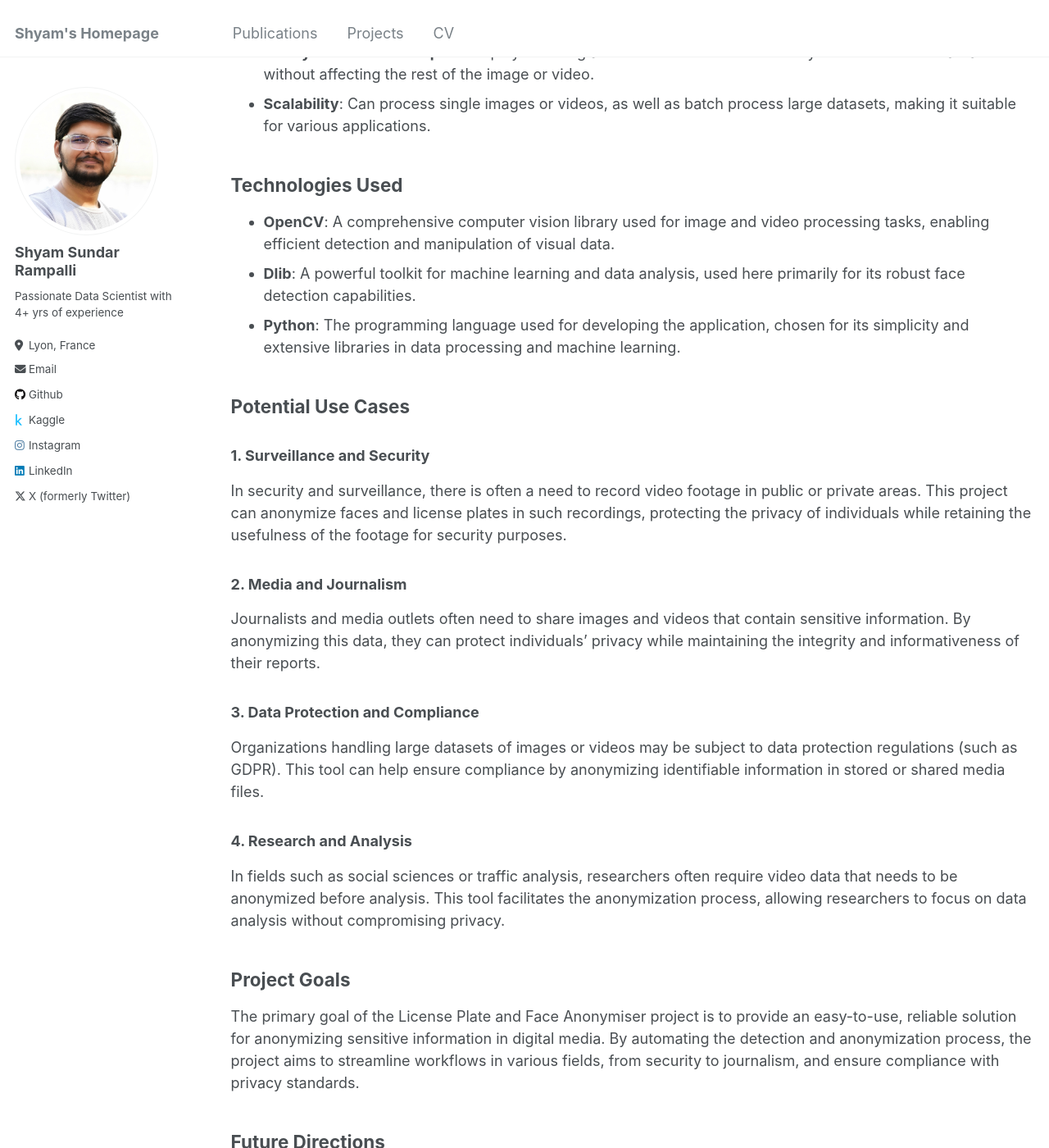
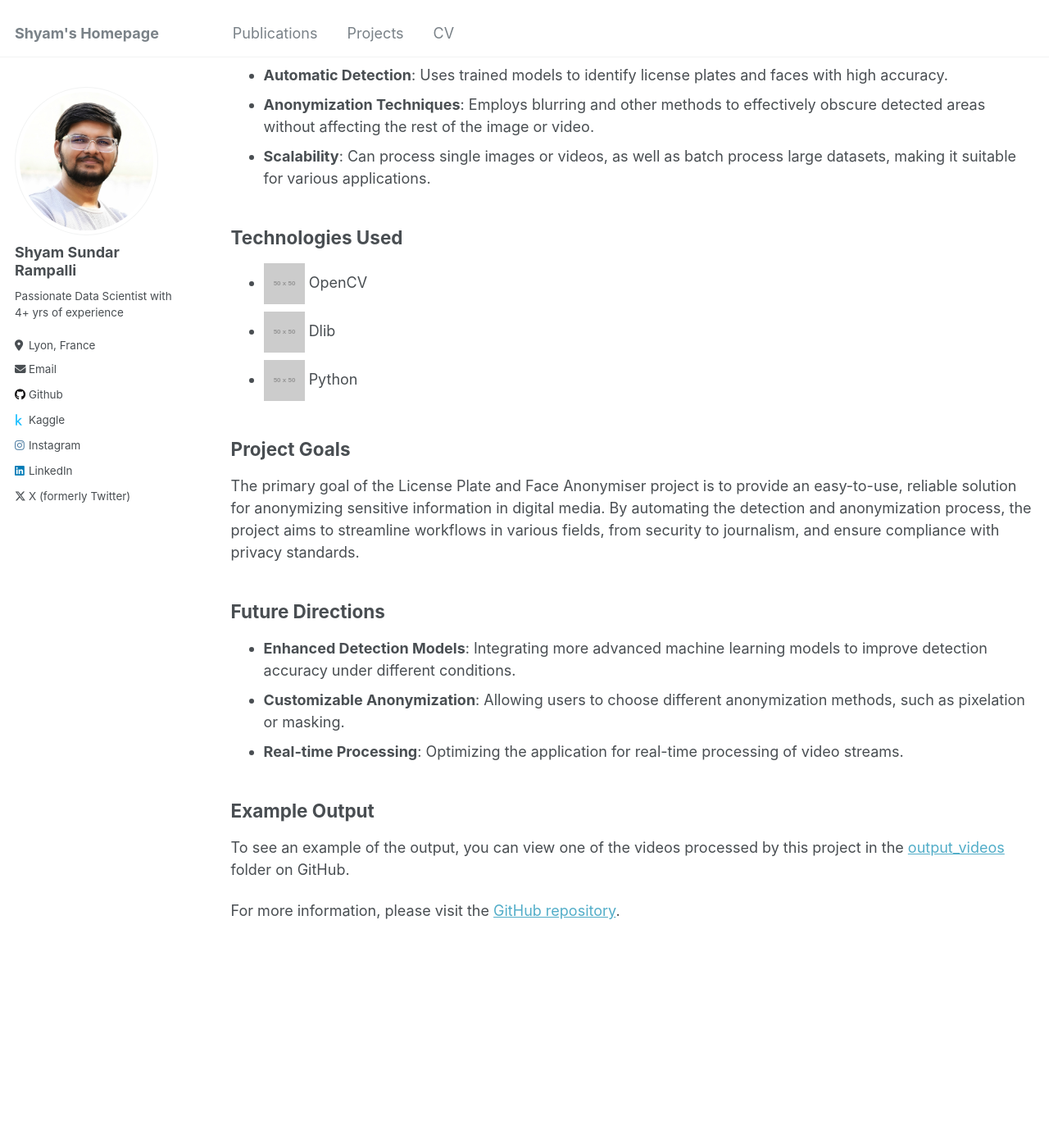
Before and after one commit to rampallishyam/rampallishyam.github.io, a Jekyll site: the page built from _pages/projects.md, in a window 1280 px wide and 1400 px high, scrolled down 543 px. Shown: the whole window at 82% size. Built offline with Jekyll 4.4.1, drawn with Linux system fonts in a browser that asks for light colours; some of the changed text lies outside the part shown.

Commit message:
made changes to project license plate and face anonymizer

```diff
--- a/_pages/projects.md
+++ b/_pages/projects.md
@@ -20,27 +20,9 @@ The License Plate and Face Anonymiser project leverages advanced computer vision
 
 ## Technologies Used
 
-- **OpenCV**: A comprehensive computer vision library used for image and video processing tasks, enabling efficient detection and manipulation of visual data.
-- **Dlib**: A powerful toolkit for machine learning and data analysis, used here primarily for its robust face detection capabilities.
-- **Python**: The programming language used for developing the application, chosen for its simplicity and extensive libraries in data processing and machine learning.
-
-## Potential Use Cases
-
-### 1. **Surveillance and Security**
-
-In security and surveillance, there is often a need to record video footage in public or private areas. This project can anonymize faces and license plates in such recordings, protecting the privacy of individuals while retaining the usefulness of the footage for security purposes.
-
-### 2. **Media and Journalism**
-
-Journalists and media outlets often need to share images and videos that contain sensitive information. By anonymizing this data, they can protect individuals’ privacy while maintaining the integrity and informativeness of their reports.
-
-### 3. **Data Protection and Compliance**
-
-Organizations handling large datasets of images or videos may be subject to data protection regulations (such as GDPR). This tool can help ensure compliance by anonymizing identifiable information in stored or shared media files.
-
-### 4. **Research and Analysis**
-
-In fields such as social sciences or traffic analysis, researchers often require video data that needs to be anonymized before analysis. This tool facilitates the anonymization process, allowing researchers to focus on data analysis without compromising privacy.
+- ![OpenCV](https://via.placeholder.com/50) OpenCV
+- ![Dlib](https://via.placeholder.com/50) Dlib
+- ![Python](https://via.placeholder.com/50) Python
 
 ## Project Goals
 
@@ -52,4 +34,8 @@ The primary goal of the License Plate and Face Anonymiser project is to provide
 - **Customizable Anonymization**: Allowing users to choose different anonymization methods, such as pixelation or masking.
 - **Real-time Processing**: Optimizing the application for real-time processing of video streams.
 
-For more information, please visit the [GitHub repository](https://github.com/rampallishyam/License-plate-and-face-anonymiserm).
+## Example Output
+
+To see an example of the output, you can view one of the videos processed by this project in the [output_videos](https://github.com/rampallishyam/License-plate-and-face-anonymiser/tree/main/output_videos) folder on GitHub.
+
+For more information, please visit the [GitHub repository](https://github.com/rampallishyam/License-plate-and-face-anonymiser).
```
Also changed, not shown: other parts of _pages/projects.md (+1 -1 lines).
